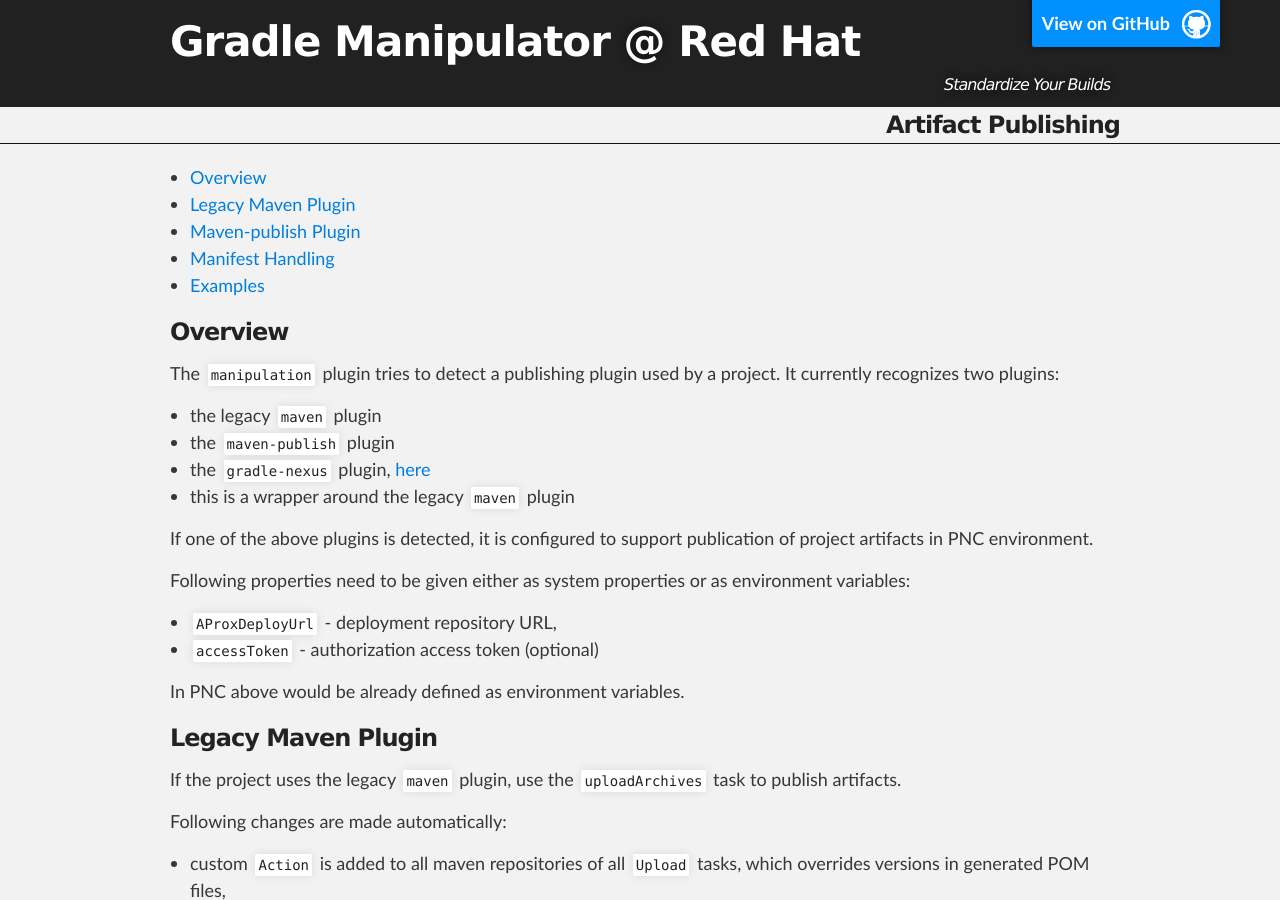
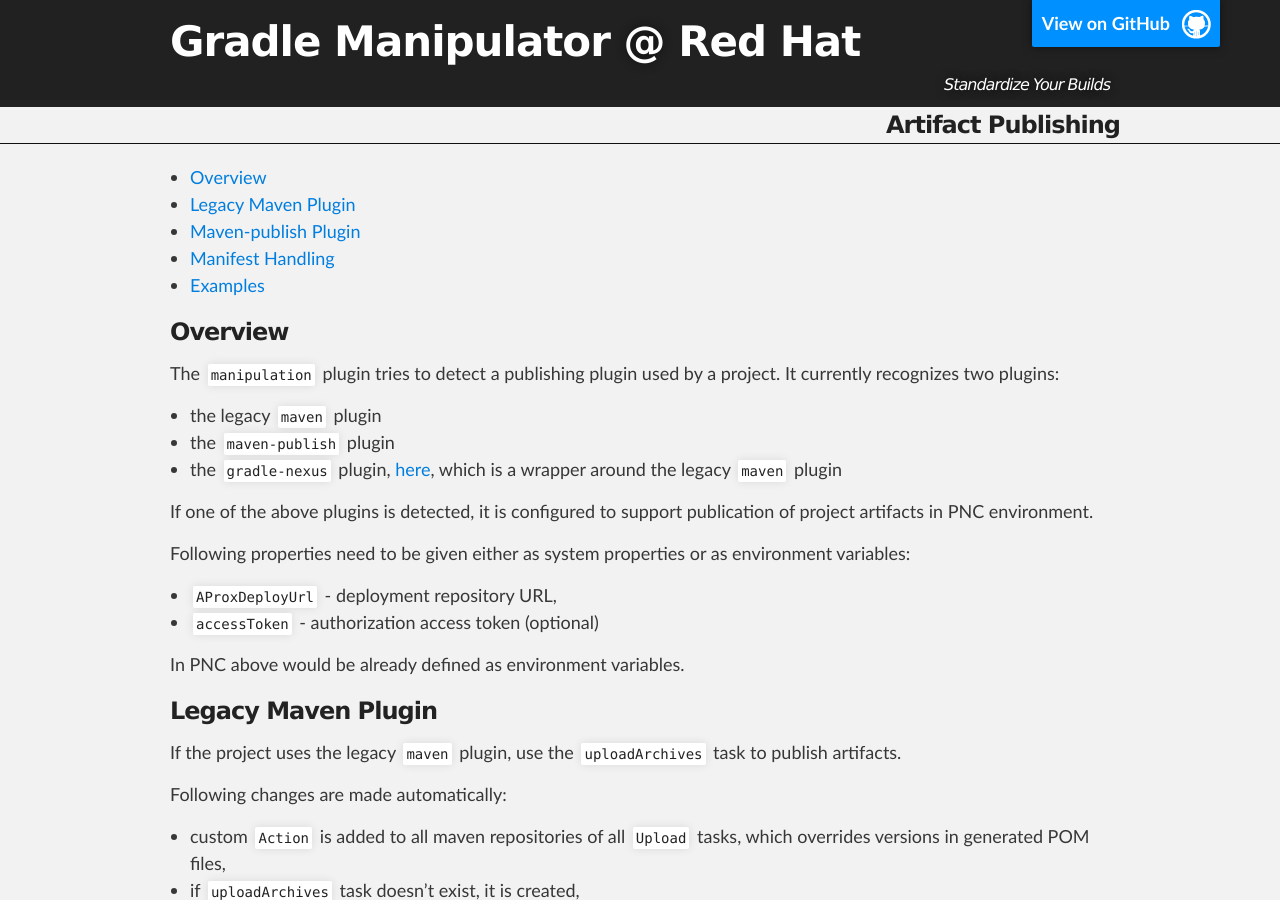
Before and after one commit to project-ncl/gradle-manipulator, a Jekyll site: the page built from guide/artifact-publishing.md, in a window 1280 px wide and 900 px high. Built offline with Jekyll 4.4.1, drawn with Linux system fonts in a browser that asks for light colours.

Commit message:
Fix list formatting

```diff
--- a/guide/artifact-publishing.md
+++ b/guide/artifact-publishing.md
@@ -11,8 +11,7 @@ The `manipulation` plugin tries to detect a publishing plugin used by a project.
 
 * the legacy `maven` plugin
 * the `maven-publish` plugin
-* the `gradle-nexus` plugin, [here](https://github.com/bmuschko/gradle-nexus-plugin)
-* this is a wrapper around the legacy `maven` plugin
+* the `gradle-nexus` plugin, [here](https://github.com/bmuschko/gradle-nexus-plugin), which is a wrapper around the legacy `maven` plugin
 
 If one of the above plugins is detected, it is configured to support publication of project artifacts in PNC
 environment.
```
